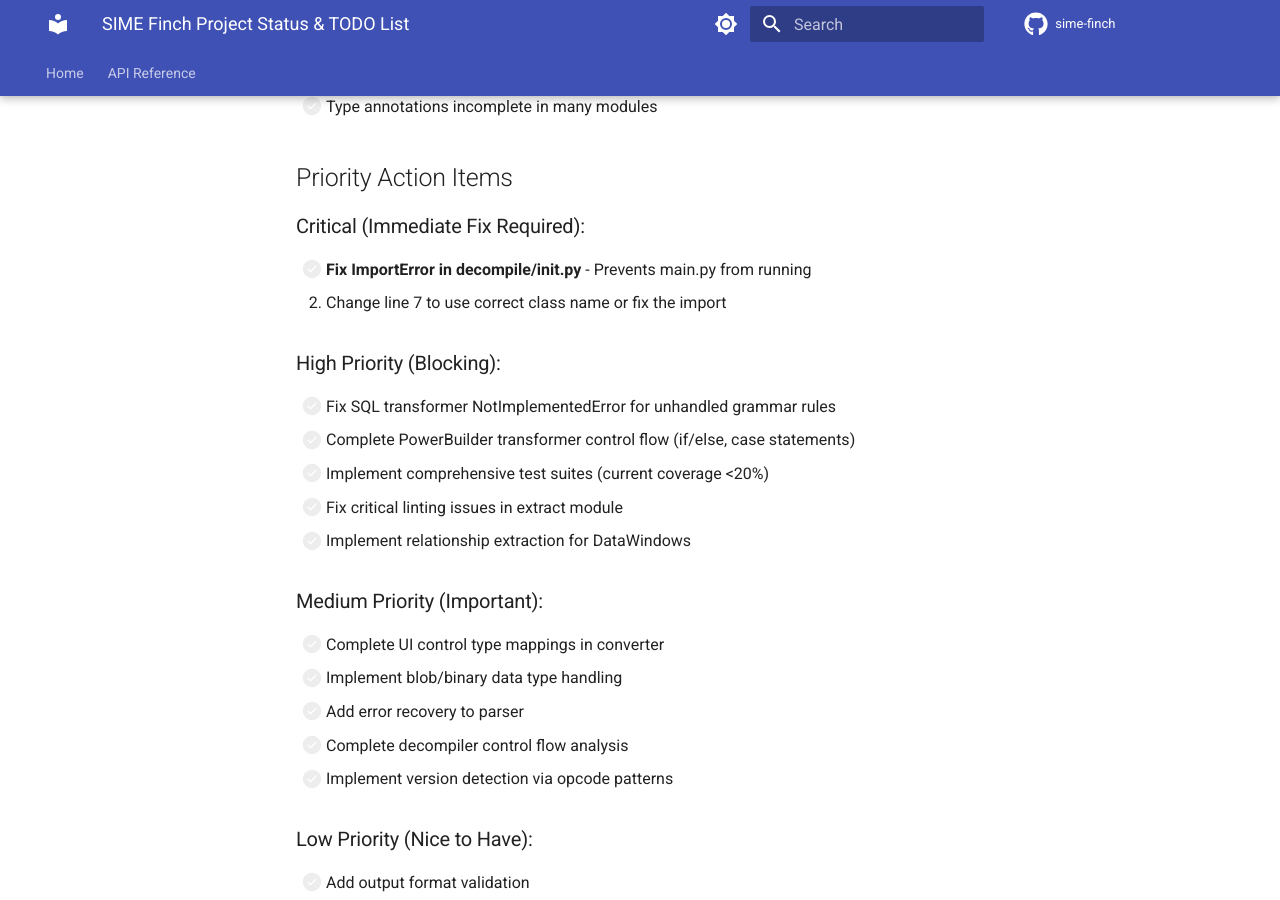
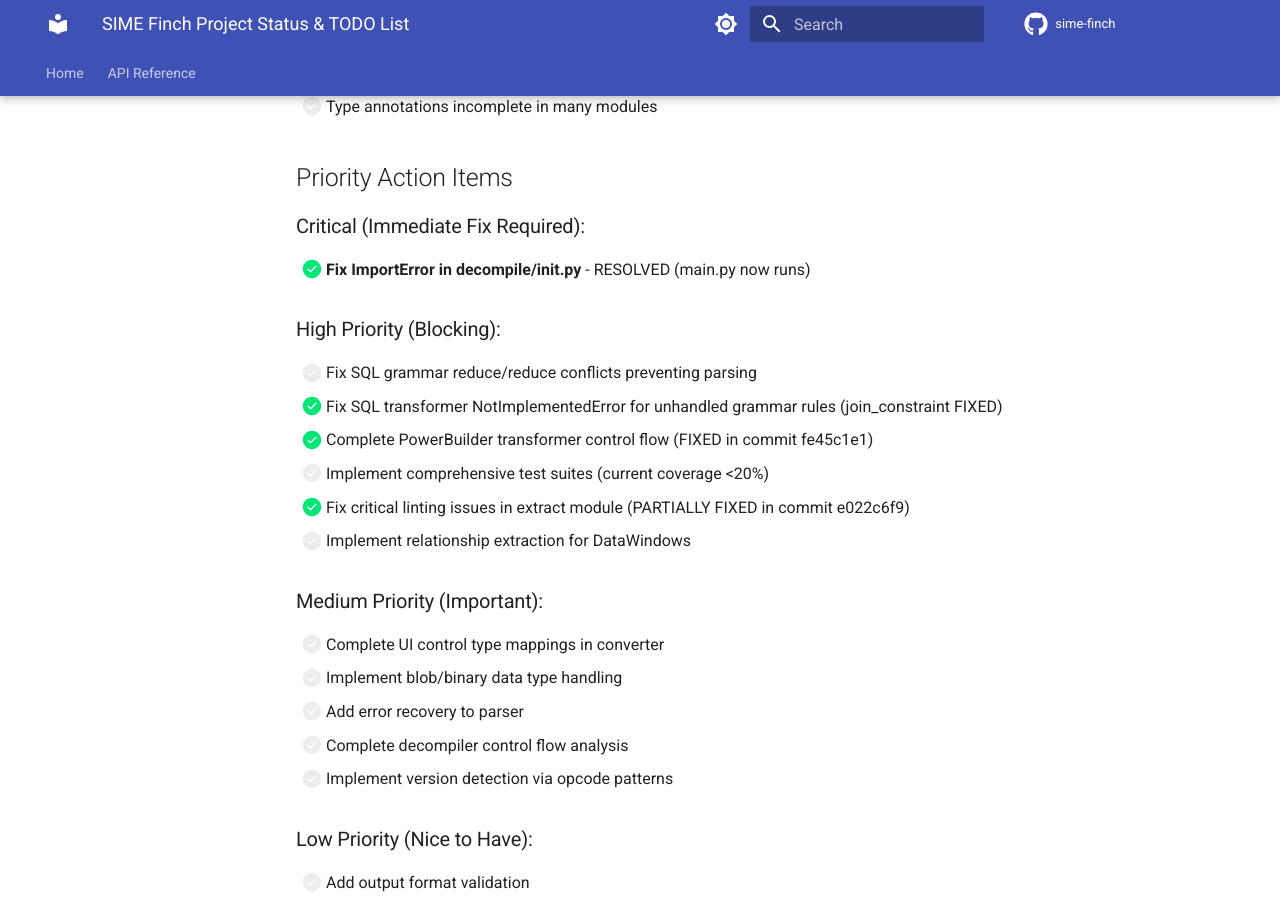
Before and after one commit to renato-bosa/powerrebuilder, an MkDocs documentation site: the page built from docs/PROJECT_STATUS_TODO_2025-06-15.md, in a window 1280 px wide and 900 px high, scrolled down 3350 px. Built offline with MkDocs 1.6.1 and Material for MkDocs 9.7.7, drawn with Linux system fonts in a browser that asks for light colours; comment, search, counter and statistics services are not loaded; the version menu is left out; some of the changed text lies outside the part shown.

Commit message:
docs: Update project status with completed fixes
- Mark ImportError as resolved (main.py now runs)
- Mark SQL join_constraint as fixed
- Mark PowerBuilder control flow as fixed
- Mark extract linting as partially fixed
- Update parse module completion to 70%
- Reorder high priority items to reflect current state

```diff
--- a/docs/PROJECT_STATUS_TODO_2025-06-15.md
+++ b/docs/PROJECT_STATUS_TODO_2025-06-15.md
@@ -163,15 +163,15 @@ The SIME Finch PowerBuilder reverse engineering project has made significant pro
 ## Priority Action Items
 
 ### Critical (Immediate Fix Required):
-1. [ ] **Fix ImportError in decompile/__init__.py** - Prevents main.py from running
-   - Change line 7 to use correct class name or fix the import
+1. [x] **Fix ImportError in decompile/__init__.py** - RESOLVED (main.py now runs)
 
 ### High Priority (Blocking):
-1. [ ] Fix SQL transformer NotImplementedError for unhandled grammar rules
-2. [ ] Complete PowerBuilder transformer control flow (if/else, case statements)
-3. [ ] Implement comprehensive test suites (current coverage <20%)
-4. [ ] Fix critical linting issues in extract module
-5. [ ] Implement relationship extraction for DataWindows
+1. [ ] Fix SQL grammar reduce/reduce conflicts preventing parsing
+2. [x] Fix SQL transformer NotImplementedError for unhandled grammar rules (join_constraint FIXED)
+3. [x] Complete PowerBuilder transformer control flow (FIXED in commit fe45c1e1)
+4. [ ] Implement comprehensive test suites (current coverage <20%)
+5. [x] Fix critical linting issues in extract module (PARTIALLY FIXED in commit e022c6f9)
+6. [ ] Implement relationship extraction for DataWindows
 
 ### Medium Priority (Important):
 1. [ ] Complete UI control type mappings in converter
```
Also changed, not shown: other parts of docs/PROJECT_STATUS_TODO_2025-06-15.md (+1 -1 lines).
